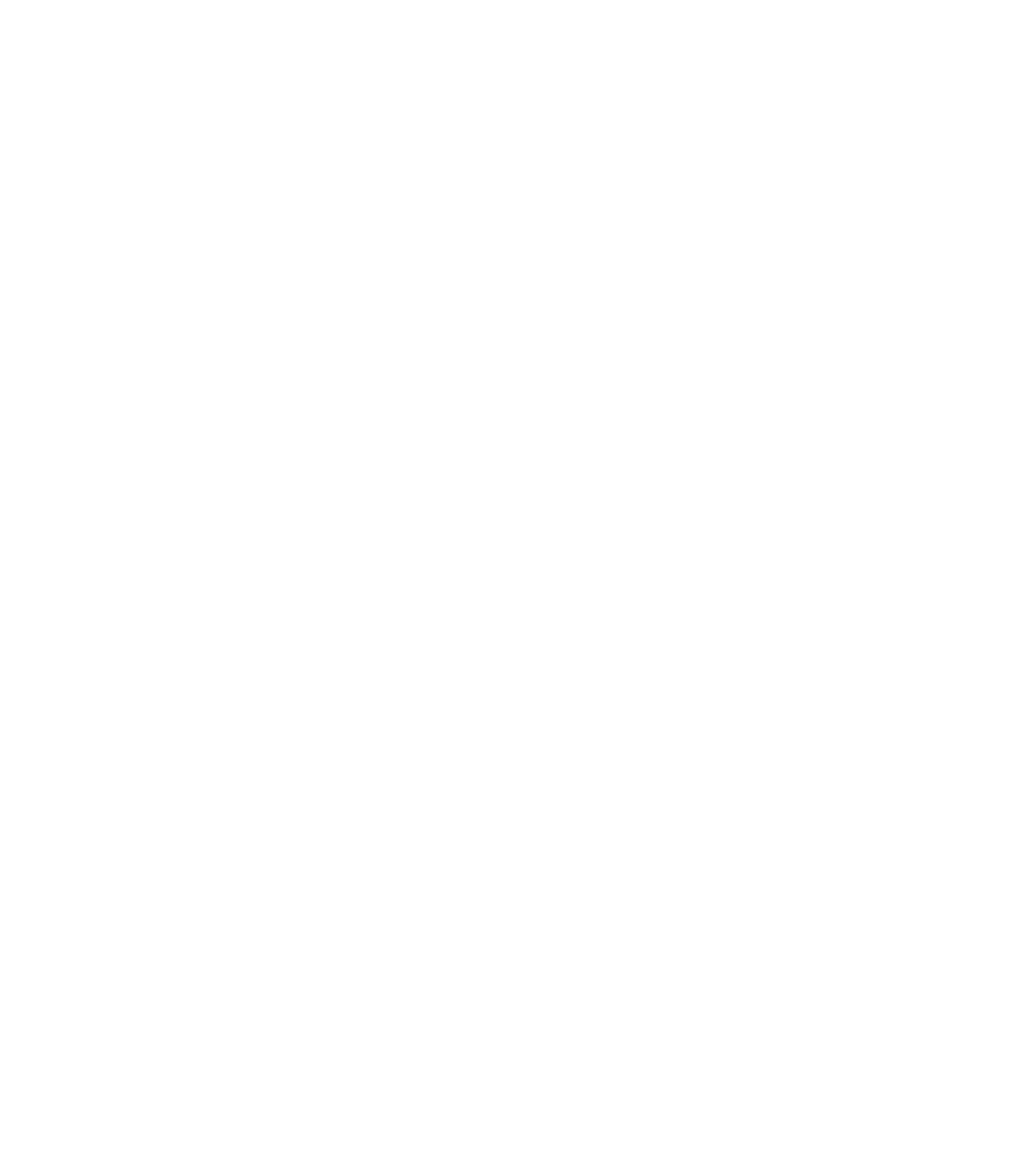
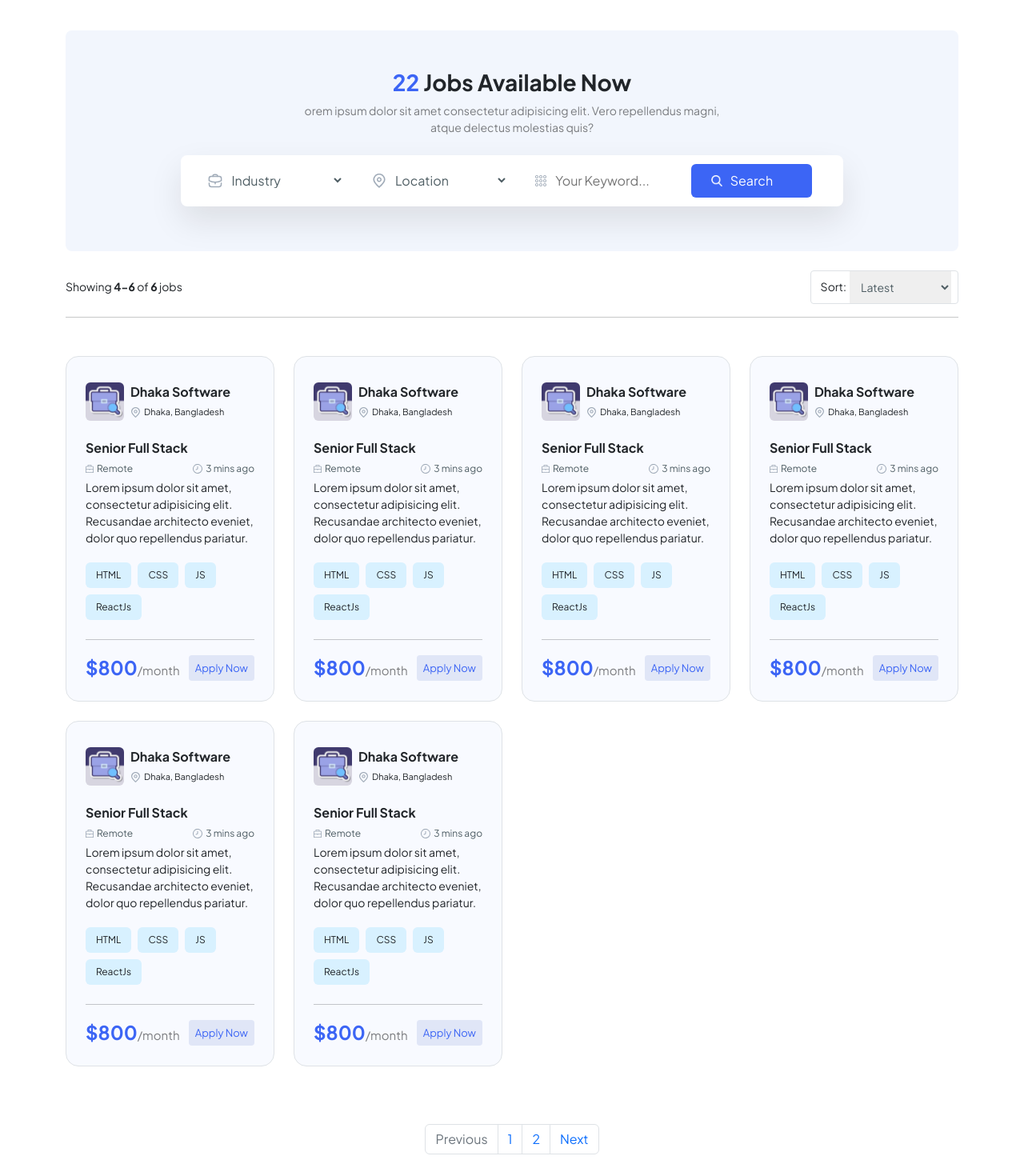
Before and after one commit to Emon-Ahmed/JobHunt-Bangladesh, a Next.js app: page /find-a-job in a window 1280 px wide. Shown: the part 80-1550 px from the top of the page at 80% size. Before the commit the page ends 800 px from the top, so only its background shows below. Built offline with nearby package versions, Linux system fonts and the light colour scheme.

Commit message:
Find a Job PAGE - Shazzad Hossain

```diff
--- a/pages/find-a-job/index.js
+++ b/pages/find-a-job/index.js
@@ -8,7 +8,142 @@
 const FindAJob = () => {
   return (
     <>
+      <Head>
+        <title>Find A Job || Job Hunt - Bangladesh</title>
+        <meta
+          name="description"
+          content="Find A Job || Job Hunt - Bangladesh || This Website is for job seekers in Bangladesh"
+        />
+        <link rel="icon" href="/favicon.png" />
+      </Head>
 
+      <NavBar />
+
+      <div className="container">
+        <div className="text-center pt-4">
+          <div className="candidates-bg text-center rounded rounded-3 p-5">
+            <h3 className="fw-bolder">
+              <span className="primary-color">22</span> Jobs Available Now
+            </h3>
+            <p className="text-black-50 fontSize14">
+              orem ipsum dolor sit amet consectetur adipisicing elit. Vero
+              repellendus magni, <br />
+              atque delectus molestias quis?
+            </p>
+            <div className="mx-lg-5 px-lg-5">
+              <FindForm />
+            </div>
+          </div>
+        </div>
+        <div className="mt-4 d-flex justify-content-between align-items-center">
+          <span className="fontSize14">
+            Showing <b>4-6</b> of <b>{JobsDB?.length}</b> jobs
+          </span>
+          <div className="px-2 border border-1 rounded rounded-1 d-flex justify-content-between align-items-center w-auto">
+            <span className="px-1 fontSize14">Sort: </span>
+            <select className="fontSize14 form-style">
+              <option value="0">Latest</option>
+              <option value="1">Oldest</option>
+              <option value="2">Lowest Cost</option>
+              <option value="3">Highest Cost</option>
+            </select>
+          </div>
+        </div>
+        <hr />
+        <div className="py-3">
+          <div className="row">
+            {JobsDB.map((jobList) => (
+              <div key={jobList.id} className="col-xl-3 col-md-6 col-lg-4 g-2 ">
+                <div className="p-4 m-2 recruiters-box rounded-4 hover-white  border border-1 borderSecondary">
+                  <div className="d-flex pt-2 pb-4 align-items-center">
+                    <img
+                      className="img48 rounded-2"
+                      src="/media/img/JobHunt-Company.png"
+                      alt="Company"
+                    />
+                    <div className="ms-2">
+                      <h6 className="fw-bolder cursorPointer">
+                        {jobList.company_name}
+                      </h6>
+                      <div className="d-flex align-items-center">
+                        <img
+                          src="/media/img/location.svg"
+                          alt="Jobs Location"
+                        />
+                        <span className="fontSize11 ps-1">
+                          {jobList.company_address}
+                        </span>
+                      </div>
+                    </div>
+                  </div>
+                  <h6 className="fw-bolder cursorPointer">{jobList.name}</h6>
+                  <div className="d-flex justify-content-between">
+                    <div className="d-flex align-items-center">
+                      <img src="/media/img/briefcase.svg" alt="Jobs Type" />
+                      <span className="fontSize12 secondary-text ps-1">
+                        Remote
+                      </span>
+                    </div>
+                    <div className="d-flex align-items-center">
+                      <img src="/media/img/time.svg" alt="Jobs Deadline" />
+                      <span className="fontSize12 secondary-text ps-1">
+                        3 mins ago
+                      </span>
+                    </div>
+                  </div>
+                  <p className="fontSize14 text-dark py-1">
+                    {jobList.description}
+                  </p>
+                  <div className="my-2">
+                    {jobList.employment_info[7].skills.map((s) => (
+                      <span className="me-2 mb-2 btn btn-secondary-color rounded fontSize12">
+                        {s?.skill}
+                      </span>
+                    ))}
+                  </div>
+                  <hr />
+                  <div className="row g-0 align-items-center">
+                    <div className="col-md-7 col-lg-7 col-7">
+                      <span className="fw-bold fs-4 primary-color">$800</span>
+                      <span className="fontSize15 text-black-50">/month</span>
+                    </div>
+                    <div className="col-md-5 col-lg-5 col-5 text-end ">
+                      <span className="rounded-1 px-2 py-2 fontSize13 primary-color recruiters-btn cursorPointer">
+                        Apply Now
+                      </span>
+                    </div>
+                  </div>
+                </div>
+              </div>
+            ))}
+          </div>
+        </div>
+        <nav className="py-5" aria-label="Page navigation example">
+          <ul className="pagination justify-content-center">
+            <li className="page-item disabled">
+              <a className="page-link">Previous</a>
+            </li>
+            <li className="page-item">
+              <a className="page-link" href="#">
+                1
+              </a>
+            </li>
+            <li className="page-item">
+              <a className="page-link" href="#">
+                2
+              </a>
+            </li>
+            <li className="page-item">
+              <a className="page-link" href="#">
+                Next
+              </a>
+            </li>
+          </ul>
+        </nav>
+      </div>
+
+      <Newsletter />
+      <Footer />
     </>
   );
 };
```
